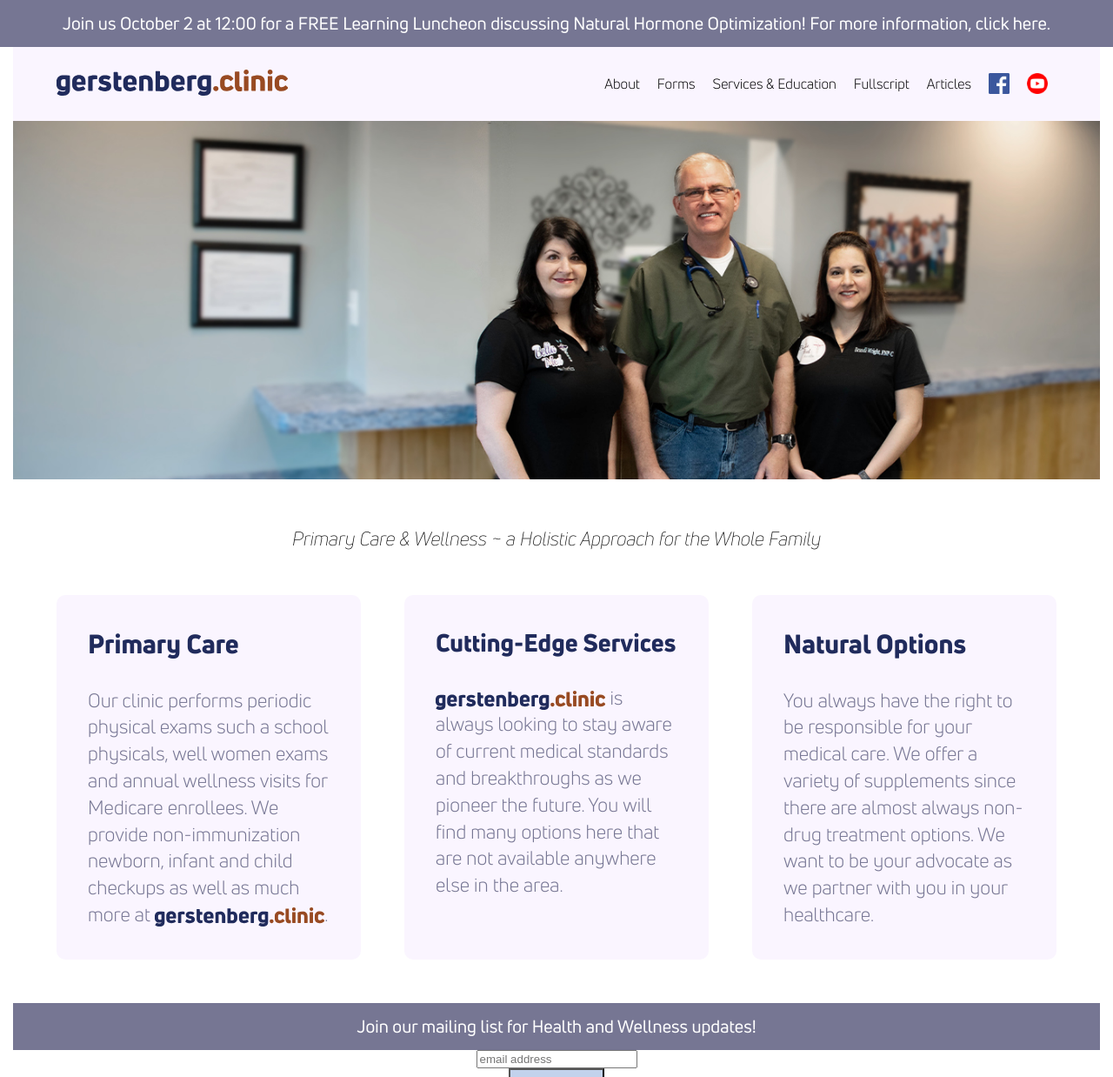
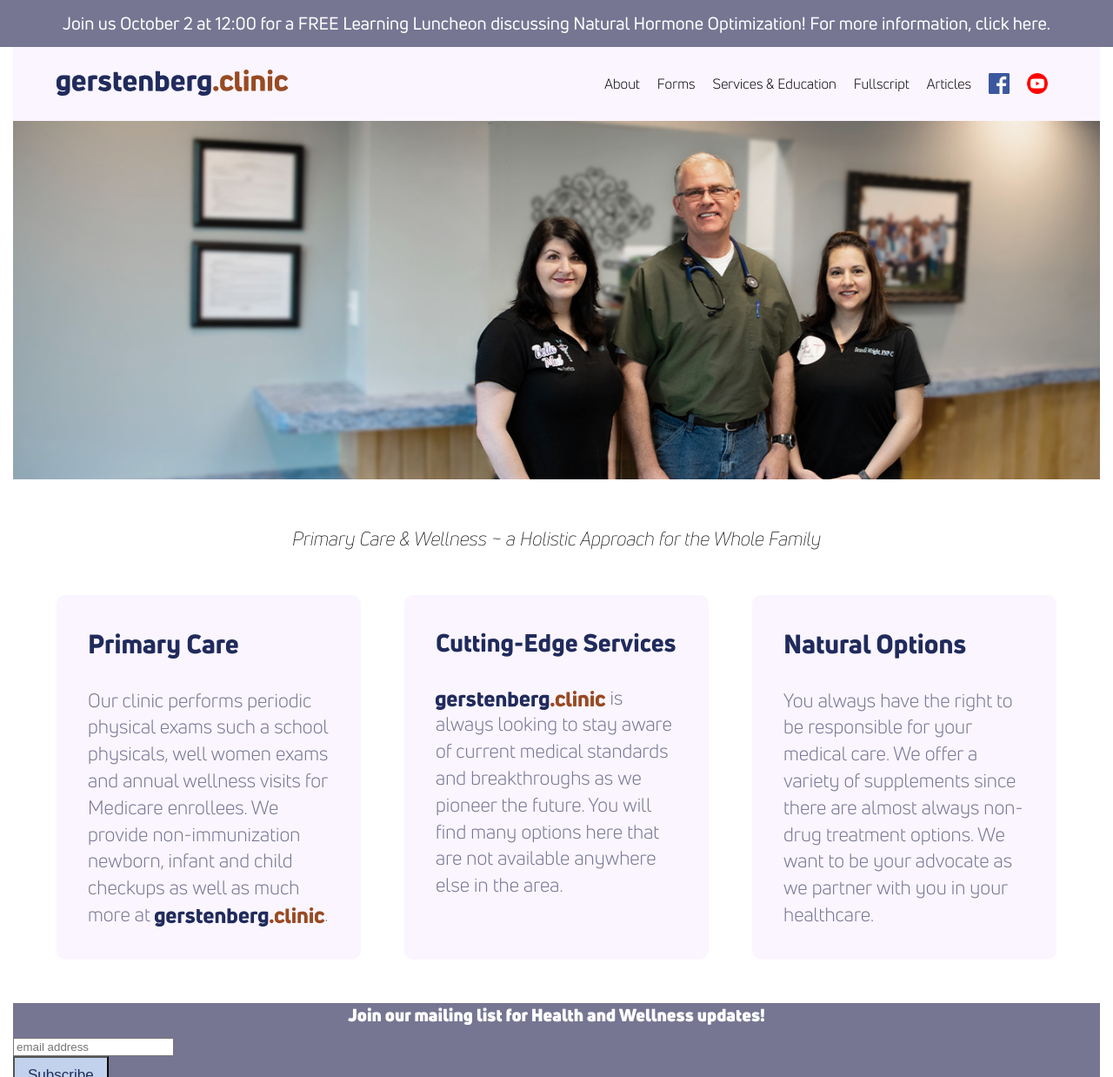
Before and after one commit to theneverwoods/gerstenberg.clinic, a Jekyll site: the page built from index.html, in a window 1280 px wide. Shown: the top 1238 px of the page at 87% size. Built offline with Jekyll 4.4.1, drawn with Linux system fonts in a browser that asks for light colours; comment, search, counter and statistics services are not loaded; grey boxes are pictures that could not be loaded.

Commit message:
Update index.html

```diff
--- a/index.html
+++ b/index.html
@@ -22,18 +22,12 @@ stylesheet: home
 </div>
 
 <!-- Begin Mailchimp Signup Form -->
-    <div class="dark" style="text-align: center;">
+    <div class="dark">
+      <div style="text-align: center; font-weight: normal;">
+          <h1>Join our mailing list for Health and Wellness updates!</h1>
+      </div>
       <div>
-          <h1 style="display: inline-block; font-weight: normal;">Join our mailing list for Health and Wellness updates!</h1>
-      </div>
-        <div>
-            <link href="//cdn-images.mailchimp.com/embedcode/horizontal-slim-10_7.css" rel="stylesheet" type="text/css">
-            <style type="text/css">
-                #mc_embed_signup{background:#fff; clear:left; font:14px Helvetica,Arial,sans-serif; width:100%;}
-                /* Add your own Mailchimp form style overrides in your site stylesheet or in this style block.
-                   We recommend moving this block and the preceding CSS link to the HEAD of your HTML file. */
-            </style>
-            <div id="mc_embed_signup">
+            <div class="mc_embed_signup_home">
             <form action="https://clinic.us18.list-manage.com/subscribe/post?u=3bdf416b29288fcc89abfd51c&amp;id=7ebbff7022" method="post" id="mc-embedded-subscribe-form" name="mc-embedded-subscribe-form" class="validate" target="_blank" novalidate>
                 <div id="mc_embed_signup_scroll">
 
```
